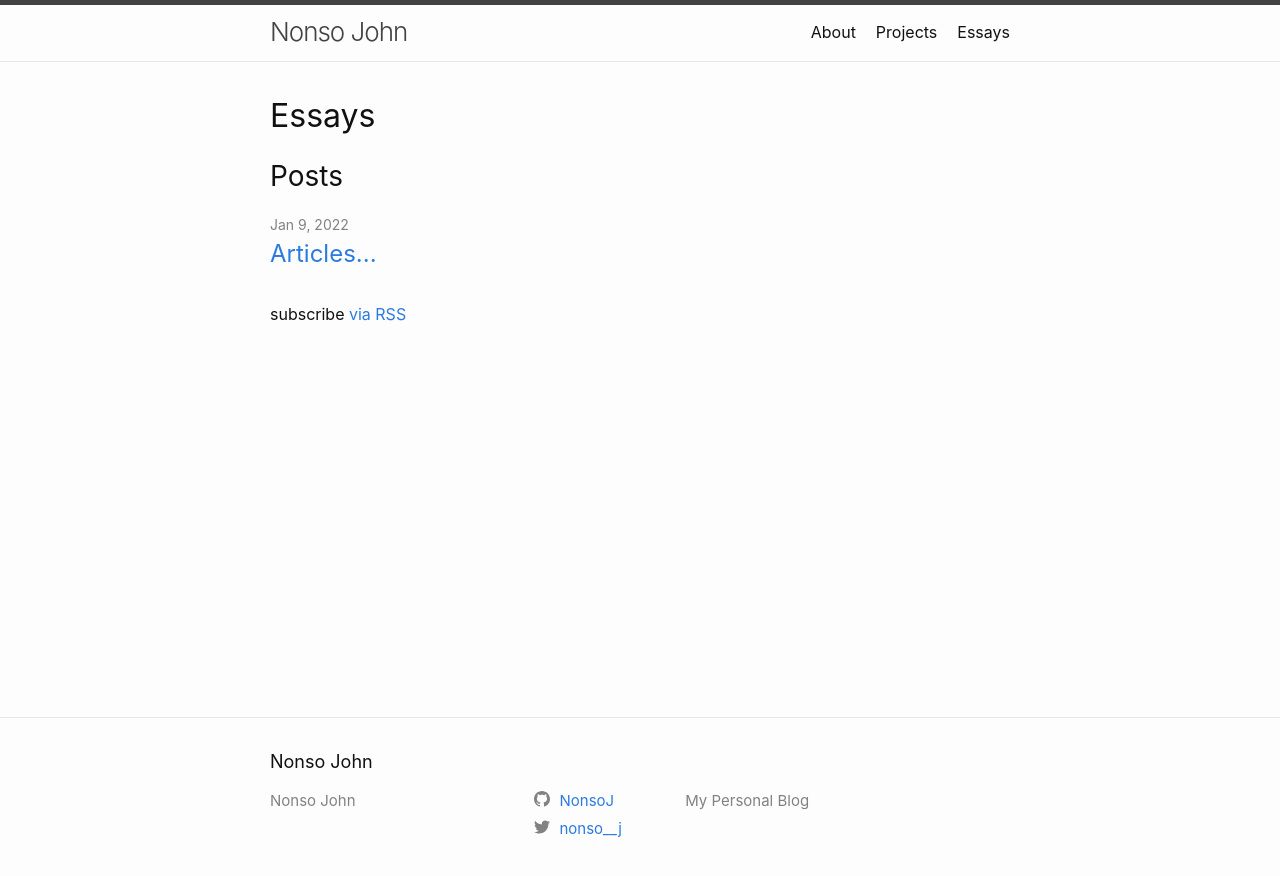
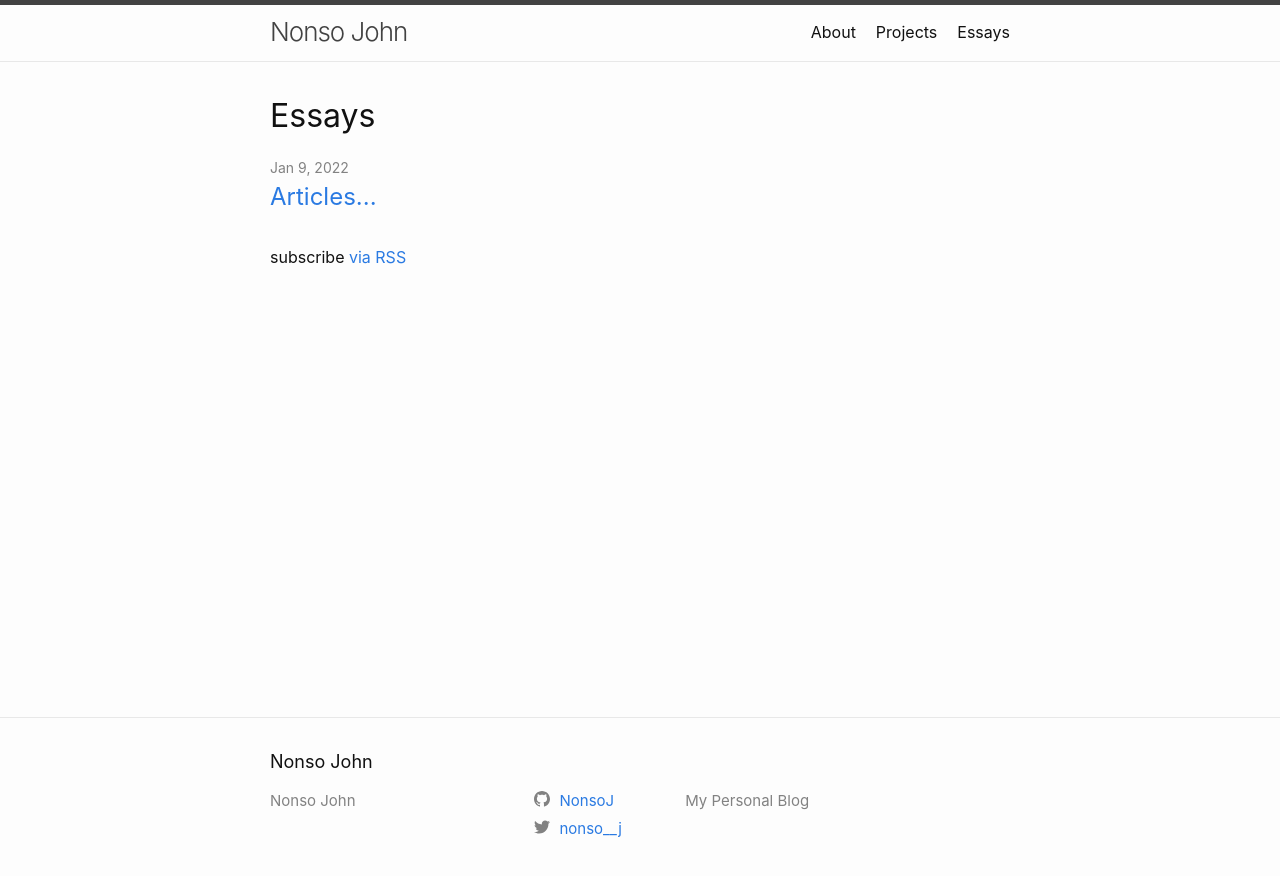
Before and after one commit to NonsoJ/myblog, a Jekyll site: the page built from blog-essays/index.markdown, in a window 1280 px wide. Shown: the top 876 px of the page. Built offline with Jekyll 4.4.1, drawn with Linux system fonts in a browser that asks for light colours.

Commit message:
Made changes to the category layouts

```diff
--- a/_layouts/home-essays.html
+++ b/_layouts/home-essays.html
@@ -10,7 +10,7 @@ layout: default
   {{ content }}
 
   {%- if site.posts.size > 0 -%}
-    <h2 class="post-list-heading">{{ page.list_title | default: "Posts" }}</h2>
+    <h2 class="post-list-heading">{{ page.list_title | default: "" }}</h2>
     <ul class="post-list">
       {%- for post in site.posts -%}
       {%- if post.category == "Essays" -%}
--- a/_layouts/home-projects.html
+++ b/_layouts/home-projects.html
@@ -10,7 +10,7 @@ layout: default
   {{ content }}
 
   {%- if site.posts.size > 0 -%}
-    <h2 class="post-list-heading">{{ page.list_title | default: "Posts" }}</h2>
+    <h2 class="post-list-heading">{{ page.list_title | default: "" }}</h2>
     <ul class="post-list">
       {%- for post in site.posts -%}
       {%- if post.category == "Projects" -%}
```
